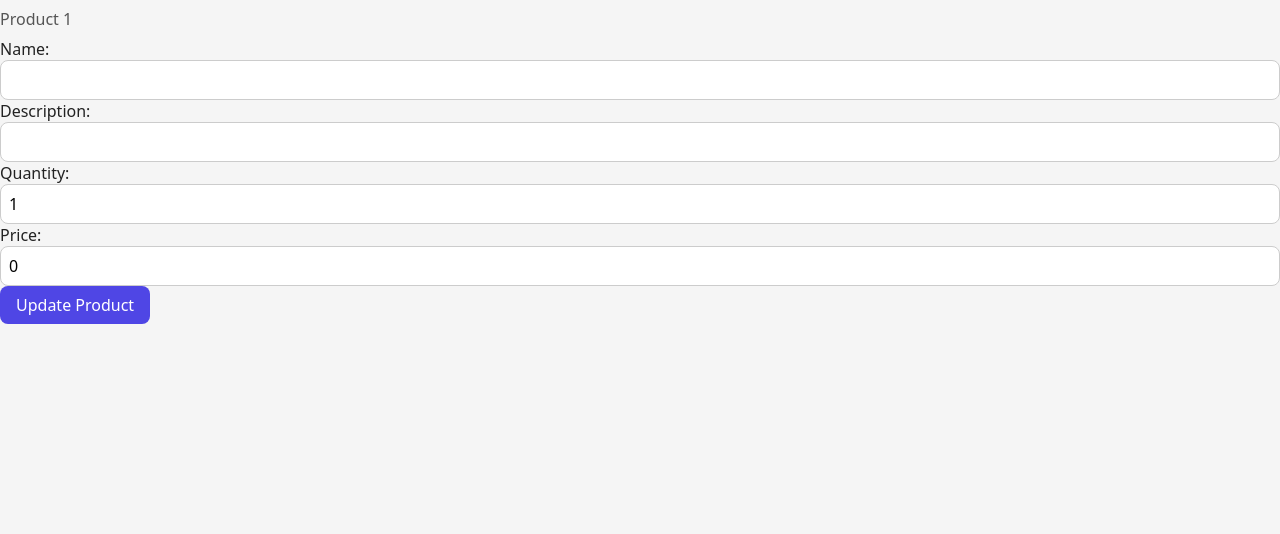
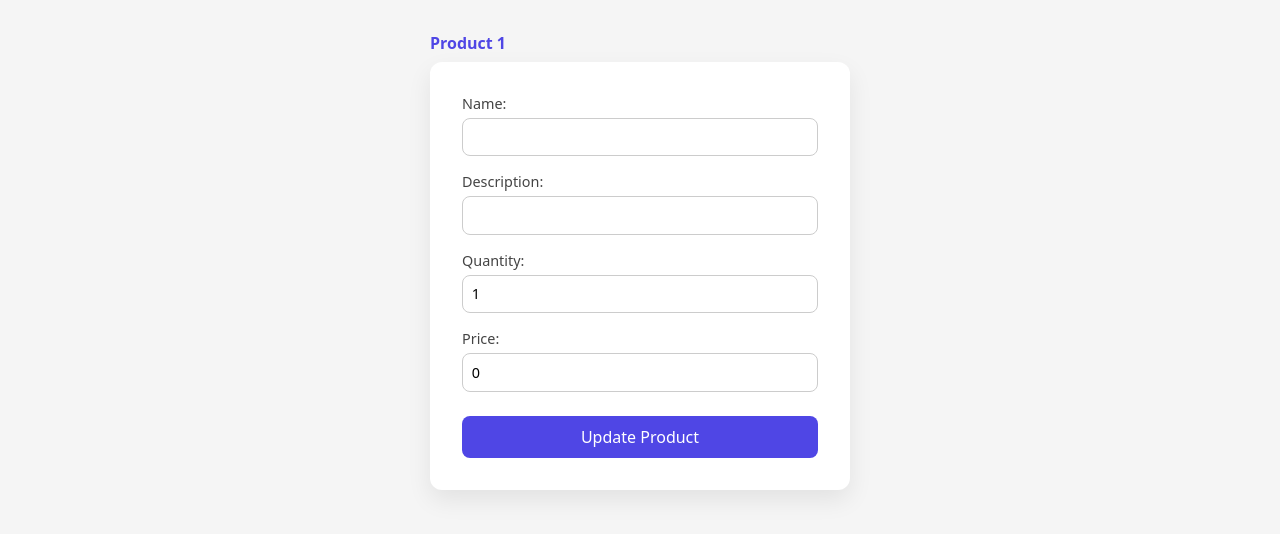
Before and after one commit to Karlz-Bandz/MarketUI, an Angular app: page /product/update/1 in a window 1280 px wide. Shown: the top 534 px of the page. Built offline with nearby package versions, Linux system fonts and the light colour scheme; no server answers.

Commit message:
AI testing styles

```diff
--- a/src/app/add-product/add-product.component.css
+++ b/src/app/add-product/add-product.component.css
@@ -0,0 +1,55 @@
+form {
+  max-width: 420px;
+  margin: 3rem auto;
+  padding: 2rem;
+  background: #ffffff;
+  border-radius: 12px;
+  box-shadow: 0 10px 25px rgba(0, 0, 0, 0.08);
+  display: flex;
+  flex-direction: column;
+  gap: 1rem;
+  font-family: system-ui, -apple-system, sans-serif;
+}
+
+label {
+  display: flex;
+  flex-direction: column;
+  font-size: 0.9rem;
+  color: #444;
+  gap: 0.3rem;
+}
+
+input {
+  padding: 0.55rem;
+  border-radius: 8px;
+  border: 1px solid #ccc;
+  transition: 0.2s;
+  font: inherit;
+}
+
+input:focus {
+  outline: none;
+  border-color: #4f46e5;
+}
+
+form div {
+  font-size: 0.8rem;
+  color: #dc2626;
+  margin-top: -0.5rem;
+}
+
+button {
+  margin-top: 0.5rem;
+  padding: 0.65rem;
+  border-radius: 8px;
+  border: none;
+  background: #4f46e5;
+  color: white;
+  cursor: pointer;
+  font-weight: 500;
+  transition: 0.2s;
+}
+
+button:hover {
+  background: #4338ca;
+}
--- a/src/app/add-product/add-product.component.html
+++ b/src/app/add-product/add-product.component.html
@@ -20,7 +20,7 @@
 
      <label>
         Price:
-        <input type="price" formControlName="price" step="0.01" min="0">
+        <input type="number" formControlName="price" step="0.01" min="0">
     </label>
 
     <button type="submit">Add Product</button>
--- a/src/app/all-orders/all-orders.component.css
+++ b/src/app/all-orders/all-orders.component.css
@@ -0,0 +1,68 @@
+h2 {
+  max-width: 1000px;
+  margin: 2rem auto 1rem auto;
+  font-family: system-ui, -apple-system, sans-serif;
+  font-weight: 600;
+}
+
+table {
+  width: 100%;
+  max-width: 1000px;
+  margin: 0 auto 3rem auto;
+  border-collapse: collapse;
+  background: #fff;
+  border-radius: 12px;
+  overflow: hidden;
+  box-shadow: 0 10px 25px rgba(0,0,0,0.06);
+  font-family: system-ui, -apple-system, sans-serif;
+}
+
+thead {
+  background: #f3f4f6;
+}
+
+th {
+  text-align: left;
+  padding: 0.9rem;
+  font-size: 0.85rem;
+  color: #444;
+}
+
+td {
+  padding: 0.9rem;
+  border-top: 1px solid #eee;
+  color: #333;
+}
+
+tbody tr:hover {
+  background: #f9fafb;
+}
+
+td:nth-child(3) {
+  color: #6b7280;
+  font-size: 0.9rem;
+}
+
+td:nth-child(4) {
+  font-weight: 600;
+  color: #111;
+}
+
+select {
+  padding: 0.4rem 0.6rem;
+  border-radius: 8px;
+  border: 1px solid #ccc;
+  background: white;
+  font: inherit;
+  cursor: pointer;
+  transition: 0.2s;
+}
+
+select:focus {
+  outline: none;
+  border-color: #4f46e5;
+}
+
+select {
+  font-weight: 500;
+}
--- a/src/app/my-orders/my-orders.component.css
+++ b/src/app/my-orders/my-orders.component.css
@@ -0,0 +1,47 @@
+h2 {
+  margin: 1.5rem auto;
+  max-width: 900px;
+  font-family: system-ui, -apple-system, sans-serif;
+}
+
+table {
+  width: 100%;
+  max-width: 900px;
+  margin: 0 auto 2rem auto;
+  border-collapse: collapse;
+  background: #fff;
+  border-radius: 12px;
+  overflow: hidden;
+  box-shadow: 0 10px 25px rgba(0,0,0,0.06);
+  font-family: system-ui, -apple-system, sans-serif;
+}
+
+thead {
+  background: #f3f4f6;
+}
+
+th {
+  text-align: left;
+  padding: 0.9rem;
+  font-size: 0.85rem;
+  color: #444;
+}
+
+td {
+  padding: 0.9rem;
+  border-top: 1px solid #eee;
+  color: #333;
+}
+
+tbody tr:hover {
+  background: #f9fafb;
+}
+
+td:nth-child(2) {
+  font-weight: 500;
+}
+
+td:last-child {
+  font-weight: 600;
+  color: #111;
+}
--- a/src/app/product-presentation/product-presentation.component.css
+++ b/src/app/product-presentation/product-presentation.component.css
@@ -0,0 +1,70 @@
+#main-container {
+  max-width: 600px;
+  margin: 3rem auto;
+  padding: 2rem;
+  background: #ffffff;
+  border-radius: 14px;
+  box-shadow: 0 10px 25px rgba(0, 0, 0, 0.08);
+  font-family: system-ui, -apple-system, sans-serif;
+}
+
+#main-container h2 {
+  margin-bottom: 1rem;
+  font-size: 1.5rem;
+}
+
+#main-container p {
+  margin: 0.4rem 0;
+  color: #444;
+}
+
+#main-container label {
+  display: block;
+  margin-top: 1.2rem;
+  font-size: 0.9rem;
+  color: #555;
+}
+
+#main-container input {
+  margin-top: 0.4rem;
+  width: 100%;
+  padding: 0.55rem;
+  border-radius: 8px;
+  border: 1px solid #ccc;
+  font: inherit;
+  transition: 0.2s;
+}
+
+#main-container input:focus {
+  outline: none;
+  border-color: #4f46e5;
+}
+
+#main-container button {
+  margin-top: 1rem;
+  padding: 0.6rem 1rem;
+  border-radius: 8px;
+  border: none;
+  cursor: pointer;
+  font-weight: 500;
+  transition: 0.2s;
+}
+
+#main-container button:nth-of-type(1) {
+  background: #4f46e5;
+  color: white;
+}
+
+#main-container button:nth-of-type(1):hover {
+  background: #4338ca;
+}
+
+#main-container button:nth-of-type(2) {
+  background: #ef4444;
+  color: white;
+  margin-left: 0.5rem;
+}
+
+#main-container button:nth-of-type(2):hover {
+  background: #dc2626;
+}
--- a/src/app/product/product.component.css
+++ b/src/app/product/product.component.css
@@ -1,11 +1,115 @@
+.container {
+  padding: 2rem;
+  max-width: 1100px;
+  margin: 0 auto;
+  font-family: system-ui, -apple-system, sans-serif;
+}
+
+.header {
+  display: flex;
+  align-items: center;
+  justify-content: space-between;
+  gap: 1rem;
+  margin-bottom: 1.5rem;
+  flex-wrap: wrap;
+}
+
+.header h2 {
+  margin: 0;
+}
+
+button {
+  padding: 0.5rem 0.9rem;
+  border-radius: 8px;
+  border: none;
+  cursor: pointer;
+  font-weight: 500;
+  transition: 0.2s;
+}
+
+button:not(.logout-btn) {
+  background: #4f46e5;
+  color: white;
+}
+
+button:not(.logout-btn):hover {
+  background: #4338ca;
+}
+
+.logout-btn {
+  background: #ef4444;
+  color: white;
+}
+
+.logout-btn:hover {
+  background: #dc2626;
+}
+
+.loading {
+  text-align: center;
+  padding: 2rem;
+  color: #666;
+}
+
+.product-table {
+  width: 100%;
+  border-collapse: collapse;
+  background: white;
+  border-radius: 12px;
+  overflow: hidden;
+  box-shadow: 0 10px 25px rgba(0,0,0,0.06);
+}
+
+.product-table thead {
+  background: #f3f4f6;
+}
+
+.product-table th {
+  text-align: left;
+  padding: 0.8rem;
+  font-size: 0.85rem;
+  color: #444;
+}
+
+.product-table td {
+  padding: 0.8rem;
+  border-top: 1px solid #eee;
+}
+
+.product-table tbody tr:hover {
+  background: #f9fafb;
+}
+
 .product-name {
-    cursor: pointer;
+  color: #4f46e5;
+  cursor: pointer;
+  font-weight: 500;
 }
 
 .product-name:hover {
-    background-color: #f0f0f0;
+  text-decoration: underline;
 }
 
-button {
-    cursor: pointer;
+.product-table button {
+  margin-right: 0.4rem;
+  padding: 0.3rem 0.6rem;
+  font-size: 0.8rem;
 }
+
+.product-table button:nth-of-type(1) {
+  background: #ef4444;
+  color: white;
+}
+
+.product-table button:nth-of-type(1):hover {
+  background: #dc2626;
+}
+
+.product-table button:nth-of-type(2) {
+  background: #f59e0b;
+  color: white;
+}
+
+.product-table button:nth-of-type(2):hover {
+  background: #d97706;
+}
--- a/src/app/product/product.component.html
+++ b/src/app/product/product.component.html
@@ -2,7 +2,7 @@
   <div class="header">
     <h2>Product list</h2>
     <button (click)="logout()" class="logout-btn">Log out</button>
-    <button (click)="goToMyOrders()" >My orders</button>
+    <button (click)="goToMyOrders()">My orders</button>
     @if(hasRoleAdmin) {
     <button (click)="goToAddProduct()">Add product</button>
     <button (click)="goToAllOrders()">All orders</button>
@@ -28,10 +28,13 @@
         <td>{{ product.description }}</td>
         <td>{{ product.quantity }}</td>
         <td>$ {{ product.price }}</td>
+        <td>
           @if(hasRoleAdmin) {
           <button (click)="deleteProductById(product.id)">Delete</button>
           <button (click)="goToUpdate(product.id)">Update</button>
           }
+        </td>
+
       </tr>
     </tbody>
   </table>
--- a/src/app/update-product/update-product.component.css
+++ b/src/app/update-product/update-product.component.css
@@ -0,0 +1,64 @@
+p {
+  max-width: 420px;
+  margin: 2rem auto 0.5rem auto;
+  font-family: system-ui, -apple-system, sans-serif;
+  font-size: 1rem;
+  color: #4f46e5;
+  font-weight: 600;
+}
+
+form {
+  max-width: 420px;
+  margin: 0 auto 3rem auto;
+  padding: 2rem;
+  background: #ffffff;
+  border-radius: 12px;
+  box-shadow: 0 10px 25px rgba(0, 0, 0, 0.08);
+  display: flex;
+  flex-direction: column;
+  gap: 1rem;
+  font-family: system-ui, -apple-system, sans-serif;
+}
+
+label {
+  display: flex;
+  flex-direction: column;
+  font-size: 0.9rem;
+  color: #444;
+  gap: 0.3rem;
+}
+
+input {
+  padding: 0.55rem;
+  border-radius: 8px;
+  border: 1px solid #ccc;
+  transition: 0.2s;
+  font: inherit;
+}
+
+input:focus {
+  outline: none;
+  border-color: #4f46e5;
+}
+
+form div {
+  font-size: 0.8rem;
+  color: #dc2626;
+  margin-top: -0.5rem;
+}
+
+button {
+  margin-top: 0.5rem;
+  padding: 0.65rem;
+  border-radius: 8px;
+  border: none;
+  background: #4f46e5;
+  color: white;
+  cursor: pointer;
+  font-weight: 500;
+  transition: 0.2s;
+}
+
+button:hover {
+  background: #4338ca;
+}
```
Lines whose indentation alone changed are shown as unchanged.
